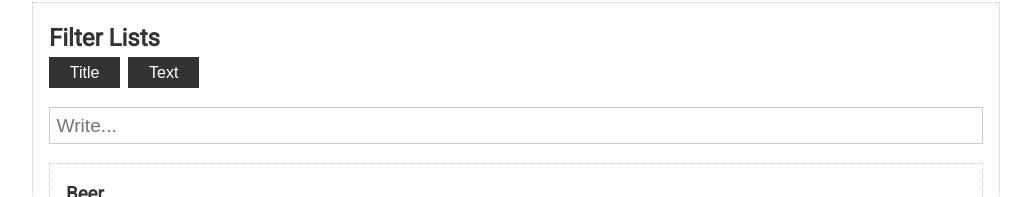
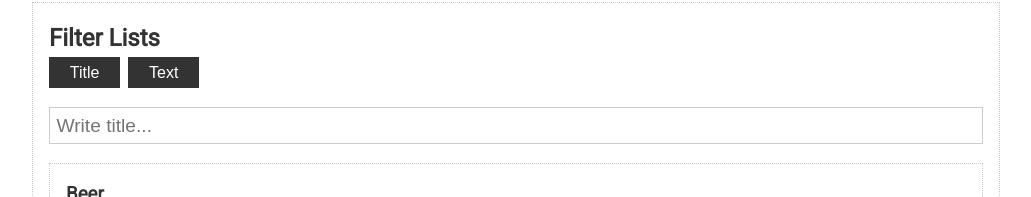
Before and after one commit to RomanSyrko/study-udemy-angular9, an Angular app: page / in a window 1280 px wide. Shown: the part 1467-1664 px from the top of the page, without its empty margins (124-1155 px from the left). Built offline with nearby package versions, Linux system fonts and the light colour scheme.

Commit message:
Changed placeholder

```diff
--- a/src/app/filter-lists/filter-lists.component.html
+++ b/src/app/filter-lists/filter-lists.component.html
@@ -2,10 +2,10 @@
 
   <h2>Filter Lists</h2>
 
-  <button class="btn" (click)="searchField='title'">Title</button>
-  <button class="btn" (click)="searchField='text'">Text</button>
+  <button class="btn" (click)="searchField='title'; placeholder=writeTitle">Title</button>
+  <button class="btn" (click)="searchField='text'; placeholder=writeText">Text</button>
 
-  <input type="text" placeholder="Write..." [(ngModel)]="search">
+  <input type="text" placeholder="{{placeholder}}" [(ngModel)]="search">
 
   <div
     class="card"
--- a/src/app/filter-lists/filter-lists.component.ts
+++ b/src/app/filter-lists/filter-lists.component.ts
@@ -3,7 +3,6 @@ import {Component} from '@angular/core';
 export interface Post {
   title: string
   text: string
-
   [field: string]: string
 }
 
@@ -15,9 +14,9 @@ export class FilterListsComponent {
 
   search: any = '';
   searchField: any = 'title';
-  toggle: any = true
-  // writeTitle: string = 'Write title...'
-  // writeText: string = 'Write text...'
+  writeTitle: string = 'Write title...'
+  writeText: string = 'Write text...'
+  placeholder: string = this.writeTitle;
 
   posts: Post[] = [
     {title: 'Beer', text: 'BABAK Brewery'},
```
